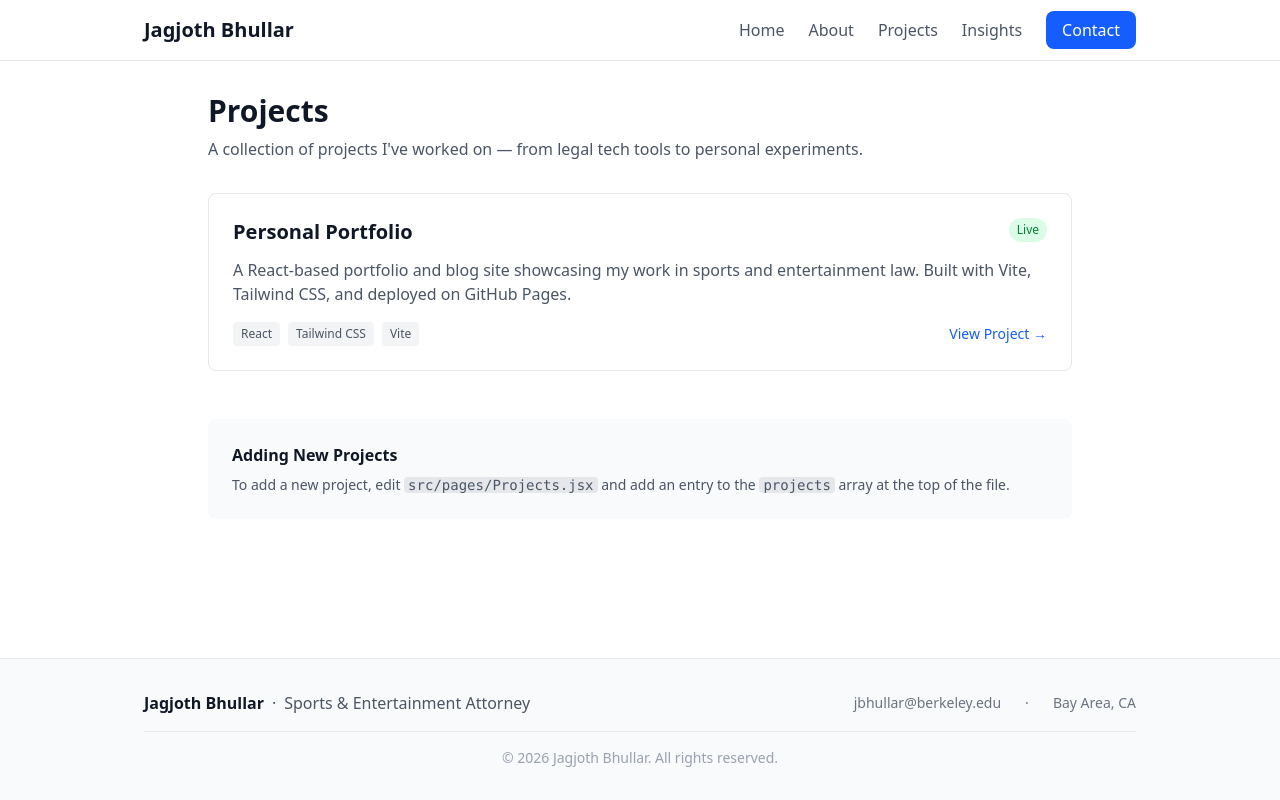
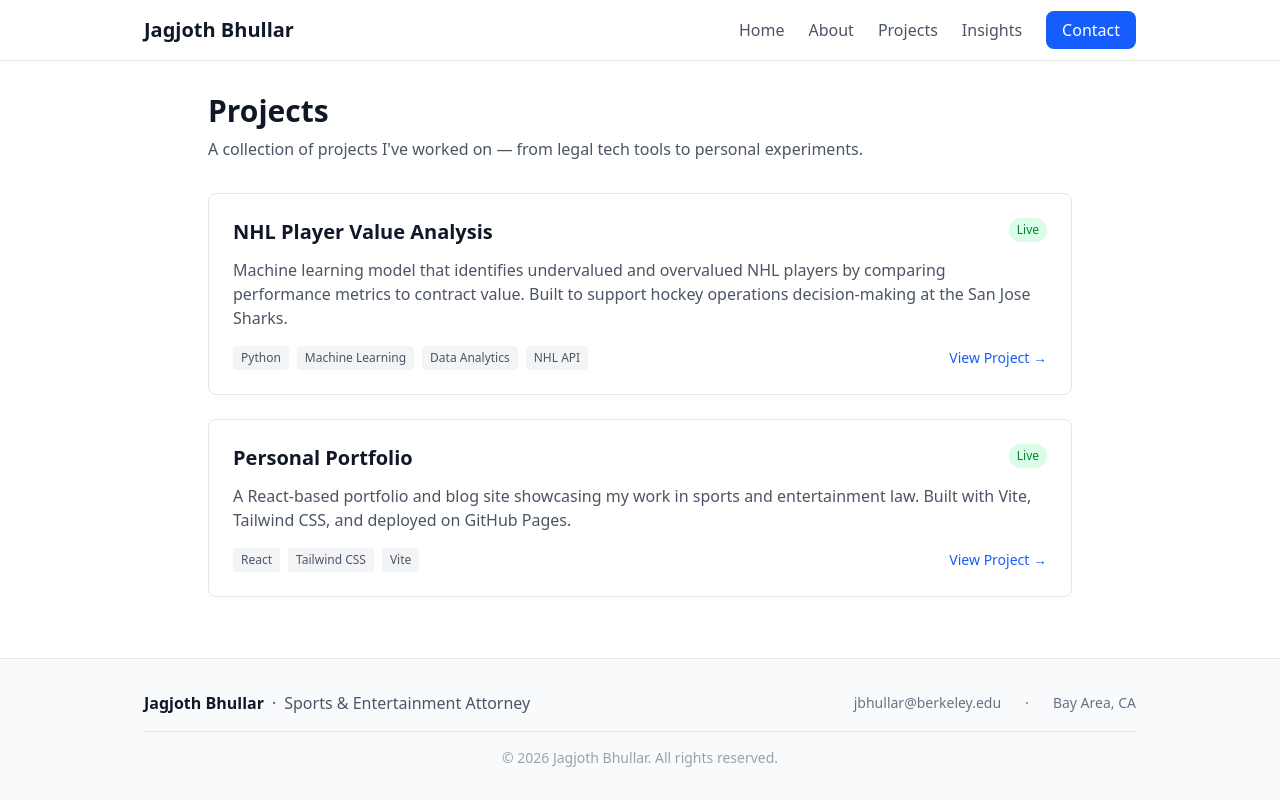
Before and after one commit to jagjothbhullar/personal-blog, a React (Vite) app: page /projects in a window 1280 px wide. Built offline with nearby package versions, Linux system fonts and the light colour scheme.

Commit message:
Add NHL Analytics project to portfolio

```diff
--- a/src/pages/Projects.jsx
+++ b/src/pages/Projects.jsx
@@ -1,4 +1,11 @@
 const projects = [
+  {
+    title: 'NHL Player Value Analysis',
+    description: 'Machine learning model that identifies undervalued and overvalued NHL players by comparing performance metrics to contract value. Built to support hockey operations decision-making at the San Jose Sharks.',
+    tags: ['Python', 'Machine Learning', 'Data Analytics', 'NHL API'],
+    link: 'https://github.com/jagjothbhullar/nhl-analytics',
+    status: 'Live'
+  },
   {
     title: 'Personal Portfolio',
     description: 'A React-based portfolio and blog site showcasing my work in sports and entertainment law. Built with Vite, Tailwind CSS, and deployed on GitHub Pages.',
@@ -6,14 +13,6 @@ const projects = [
     link: 'https://github.com/jagjothbhullar/personal-blog',
     status: 'Live'
   },
-  // Add more projects here following this format:
-  // {
-  //   title: 'Project Name',
-  //   description: 'Brief description of the project and your role.',
-  //   tags: ['Tag1', 'Tag2'],
-  //   link: 'https://github.com/...',
-  //   status: 'Live' | 'In Progress' | 'Completed'
-  // },
 ]
 
 export default function Projects() {
@@ -75,14 +74,6 @@ export default function Projects() {
         <p className="text-gray-500">Projects coming soon!</p>
       )}
 
-      {/* Instructions for adding projects */}
-      <div className="mt-12 p-6 bg-gray-50 rounded-lg">
-        <h3 className="font-semibold text-gray-900 mb-2">Adding New Projects</h3>
-        <p className="text-gray-600 text-sm">
-          To add a new project, edit <code className="bg-gray-200 px-1 rounded">src/pages/Projects.jsx</code> and
-          add an entry to the <code className="bg-gray-200 px-1 rounded">projects</code> array at the top of the file.
-        </p>
-      </div>
     </div>
   )
 }
```
